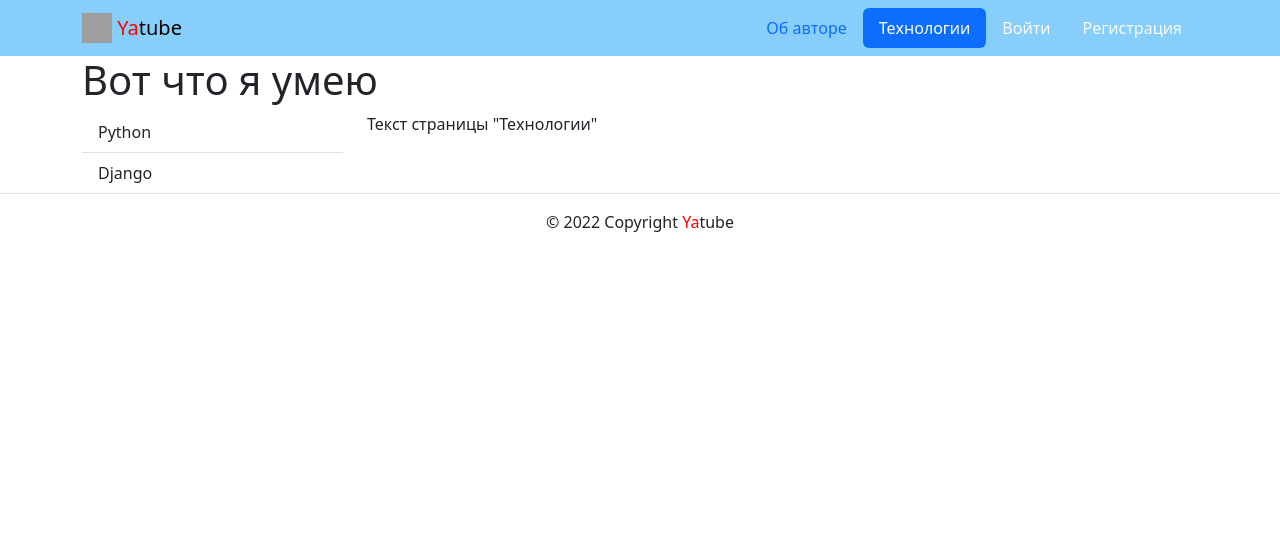
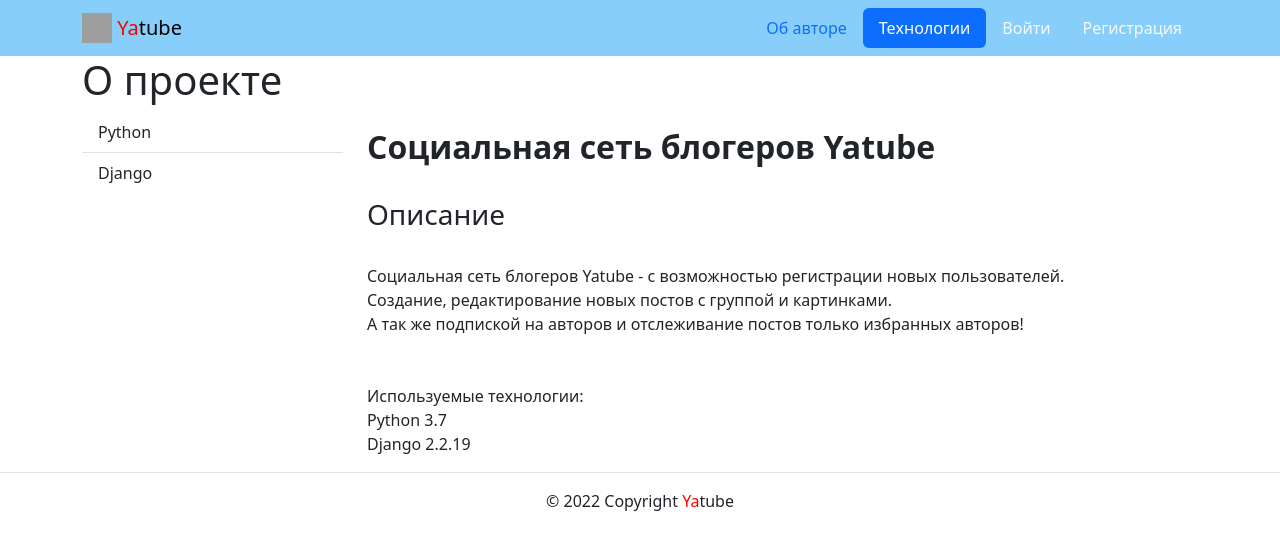
Before and after one commit to albertxyc88/hw05_final, a Django app: page /about/tech/ in a window 1280 px wide. Shown: the top 550 px of the page. Run offline with Django 3.2, Linux system fonts and the light colour scheme; some libraries are stand-ins or nearby versions; grey boxes are pictures that could not be loaded.

Commit message:
Final editinig

```diff
--- a/requirements.txt
+++ b/requirements.txt
@@ -8,3 +8,4 @@ requests==2.26.0
 six==1.16.0
 sorl-thumbnail==12.7.0
 Faker==12.0.1
+django-debug-toolbar==3.2.4
--- a/yatube/core/views.py
+++ b/yatube/core/views.py
@@ -8,7 +8,7 @@ def page_not_found(request, exception):
     return render(request, 'core/404.html', {'path': request.path}, status=404)
 
 
-def server_error(request, exception):
+def server_error(request):
     return render(request, 'core/500.html', {'path': request.path}, status=500)
 
 
--- a/yatube/templates/about/author.html
+++ b/yatube/templates/about/author.html
@@ -2,9 +2,8 @@
 {% extends "base.html" %}
 {% block title %}Об авторе проекта{% endblock %}
 {% block content %}
-  <h1>Привет, я автор</h1>
+  <h1>Привет, я Альберт</h1>
   <p>
-    Тут я размещу информацию о себе, используя свои умения верстать.
-    Картинки, блоки, элементы бустрап. А может быть, просто напишу несколько абзацев текста.
+    Это финальный проект первого блока обучения YandexPracticum!
   </p>
 {% endblock %}
--- a/yatube/templates/about/tech.html
+++ b/yatube/templates/about/tech.html
@@ -8,7 +8,7 @@
     Колонки с отступом сверху и снизу
   {% endcomment %}
   <div class="row">
-    <h1>Вот что я умею</h1>
+    <h1>О проекте</h1>
     {% comment %}
       Боковой блок со списком технологий
       Займет всю ширину блока на мобильном
@@ -30,7 +30,16 @@
       и 75% при размерах экрана ≥768px
     {% endcomment %}
     <article class="col-12 col-md-9">
-      <p>Текст страницы "Технологии"</p>
+      <p><b><h2>Социальная сеть блогеров Yatube</h2></b><br>
+        <h3>Описание</h3><br>
+        Социальная сеть блогеров Yatube - с возможностью регистрации новых пользователей.<br>
+        Создание, редактирование новых постов с группой и картинками.<br>
+        А так же подпиской на авторов и отслеживание постов только избранных авторов!<br>
+        <br><br>
+
+        Используемые технологии:<br>
+        Python 3.7<br>
+        Django 2.2.19</p>
     </article>
   </div>
 {% endblock %}
--- a/yatube/templates/includes/switcher.html
+++ b/yatube/templates/includes/switcher.html
@@ -1,11 +1,12 @@
 <!-- templates/posts/includes/switcher.html -->
 
 {% if user.is_authenticated %}
+  {% with request.resolver_match.view_name as view_name %}
     <div class="row my-3">
       <ul class="nav nav-tabs">
         <li class="nav-item">
           <a
-          class="nav-link {% if index %}active{% endif %}"
+            class="nav-link {% if view_name  == 'posts:index' %}active{% endif %}"
             href="{% url 'posts:index' %}"
           >
             Все авторы
@@ -13,7 +14,7 @@
         </li>
         <li class="nav-item">
           <a
-           class="nav-link {% if follow %}active{% endif %}"
+            class="nav-link {% if view_name == 'posts:follow_index' %}active{% endif %}"
             href="{% url 'posts:follow_index' %}"
           >
             Избранные авторы
@@ -21,4 +22,5 @@
         </li>
       </ul>
     </div>
+  {% endwith %}
 {% endif %}
--- a/yatube/templates/posts/follow.html
+++ b/yatube/templates/posts/follow.html
@@ -4,10 +4,10 @@
 {% block title %}
   {{ title }}
 {% endblock %}
-{% load cache %}
 {% block content %}
   {% include 'includes/switcher.html' %}
-  {% cache 20 index_page page_obj %}
+  {% load cache %}
+  {% cache 20 follow_page %}
     {% for post in page_obj %}
       {% include 'includes/article.html' %}
       {% if not forloop.last %}
--- a/yatube/templates/posts/index.html
+++ b/yatube/templates/posts/index.html
@@ -5,9 +5,9 @@
   {{ title }}
 {% endblock %}
 {% block content %}
+  {% include 'includes/switcher.html' %}
   {% load cache %}
-  {% include 'includes/switcher.html' %}
-  {% cache 20 index_page page_obj %}
+  {% cache 20 index_page %}
     {% for post in page_obj %}
       {% include 'includes/article.html' %}
       {% if not forloop.last %}
--- a/yatube/yatube/settings.py
+++ b/yatube/yatube/settings.py
@@ -55,6 +55,7 @@ INSTALLED_APPS = [
     'django.contrib.sessions',
     'django.contrib.messages',
     'django.contrib.staticfiles',
+    'debug_toolbar',
 ]
 
 MIDDLEWARE = [
@@ -65,6 +66,11 @@ MIDDLEWARE = [
     'django.contrib.auth.middleware.AuthenticationMiddleware',
     'django.contrib.messages.middleware.MessageMiddleware',
     'django.middleware.clickjacking.XFrameOptionsMiddleware',
+    'debug_toolbar.middleware.DebugToolbarMiddleware',
+]
+
+INTERNAL_IPS = [
+    '127.0.0.1',
 ]
 
 ROOT_URLCONF = 'yatube.urls'
--- a/yatube/yatube/urls.py
+++ b/yatube/yatube/urls.py
@@ -20,7 +20,7 @@ from django.contrib import admin
 from django.urls import include, path
 
 handler404 = 'core.views.page_not_found'
-handler500 = 'core.views.page_not_found'
+handler500 = 'core.views.server_error'
 handler403 = 'core.views.csrf_failure'
 
 urlpatterns = [
@@ -32,6 +32,8 @@ urlpatterns = [
 ]
 
 if settings.DEBUG:
+    import debug_toolbar
+    urlpatterns += (path('__debug__/', include(debug_toolbar.urls)),)
     urlpatterns += static(
         settings.MEDIA_URL, document_root=settings.MEDIA_ROOT
     )
```
Lines whose indentation alone changed are shown as unchanged.
